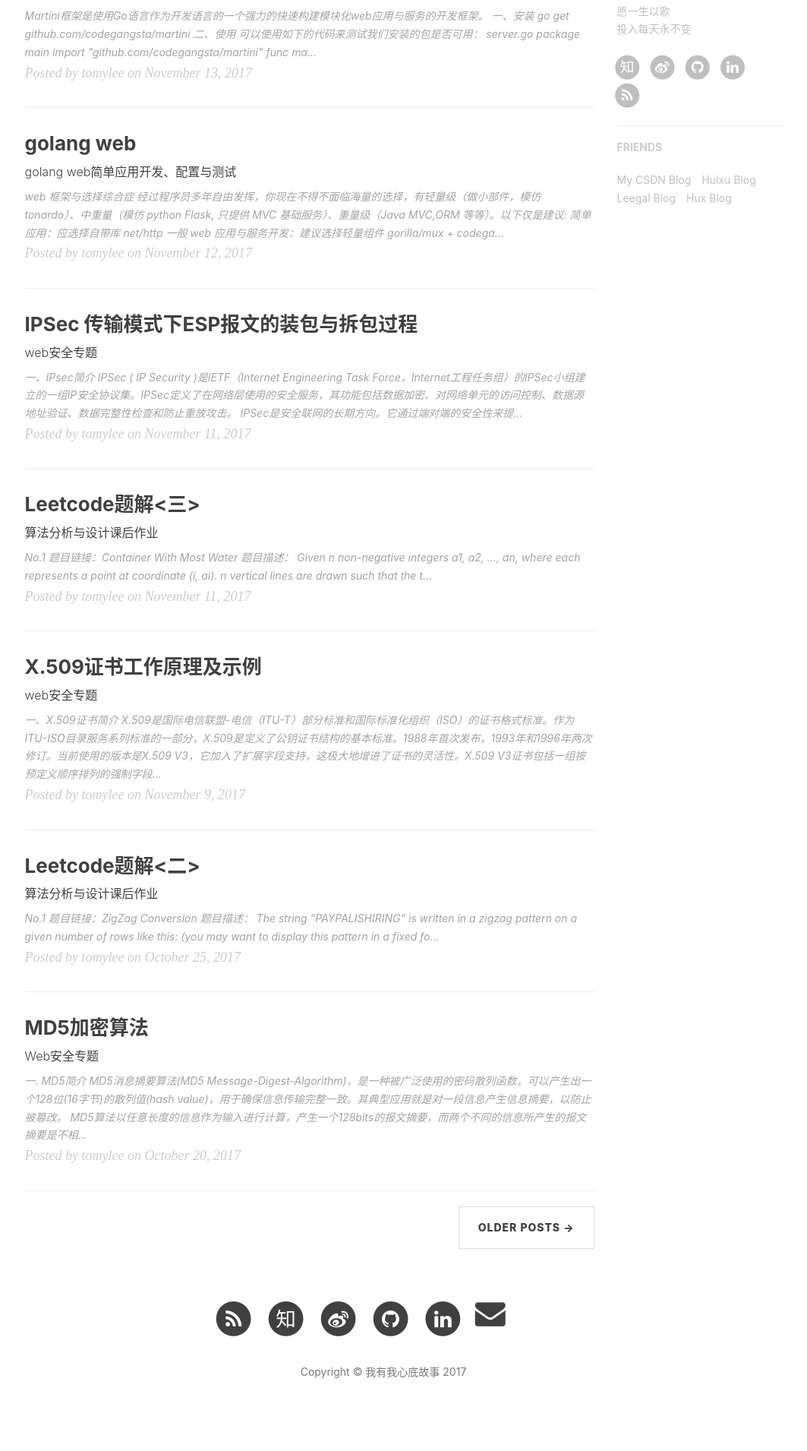
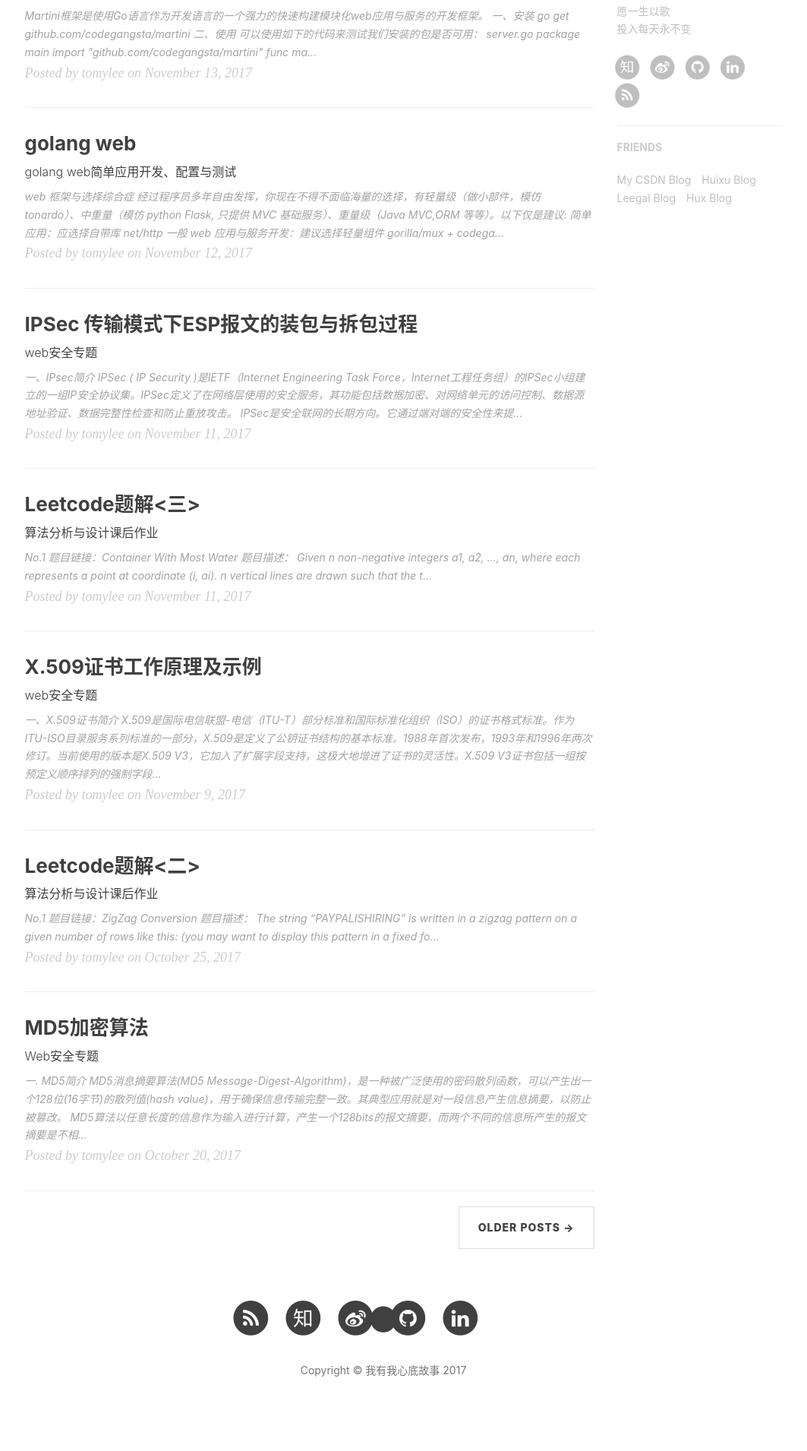
Before and after one commit to Tomy-Lee/Tomy-Lee.github.io, a Jekyll site: the page built from index.html, in a window 1280 px wide. Shown: the part 1032-2942 px from the top of the page at 76% size, without its empty margins (135-1198 px from the left). Built offline with Jekyll 4.4.1, drawn with Linux system fonts in a browser that asks for light colours; nearby versions of some CDN libraries; the list of posts is cut into pages by our own code; comment, search, counter and statistics services are not loaded.

Commit message:
Update footer.html

```diff
--- a/_includes/footer.html
+++ b/_includes/footer.html
@@ -83,7 +83,7 @@
           <!-- Email -->
           <li class="navigation__item_social">
             <a href="mailto:{{site.social.mail}}" title="Contact me">
-              <i class='social fa fa-envelope fa-2x'></i>
+              <i class="fa fa-circle fa-stack-2x"></i>
               <span class="label">Email</span>
             </a>
           </li>
```
